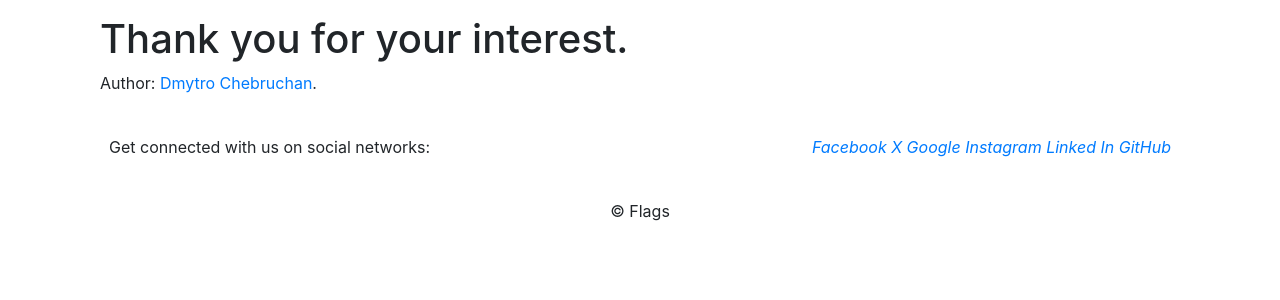
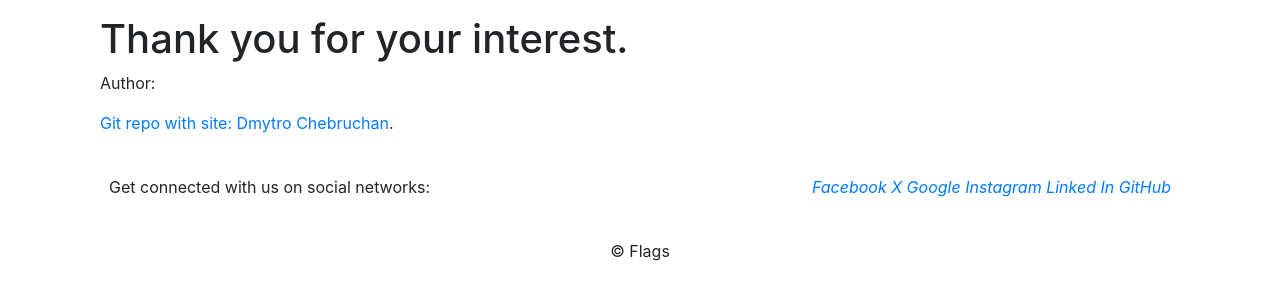
Before and after one commit to DmytroChebruchan/flags_game, a Django app: page /about in a window 1280 px wide. Shown: the part 56-356 px from the top of the page. Run offline with Django 4.2, Linux system fonts and the light colour scheme; some libraries are stand-ins or nearby versions.

Commit message:
refactoring

```diff
--- a/templates/flag_quest/about.html
+++ b/templates/flag_quest/about.html
@@ -17,8 +17,10 @@
     {% include 'nav_bar.html' %}
     <main class="margin_15px">
         <h1 class="h1">Thank you for your interest.</h1>
-        <p class="p">Author:<a href="https://github.com/DmitriyChebruchan">
-            Dmytro Chebruchan</a>.</p>
+        <p class="p">Author:<a href="https://github.com/DmytroChebruchan">
+            <p class="p">Git repo with site:<a
+                    href="https://github.com/DmytroChebruchan/flags_game">
+                Dmytro Chebruchan</a>.</p>
     </main>
     {% include '../footer.html' %}
 </div>
```
